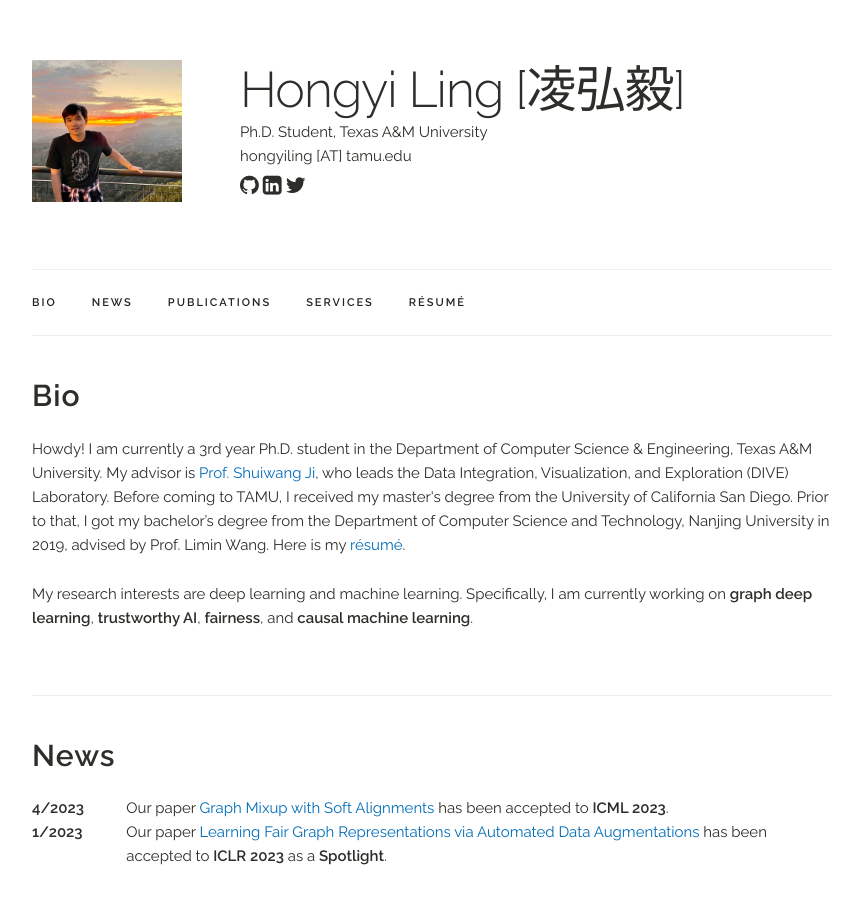
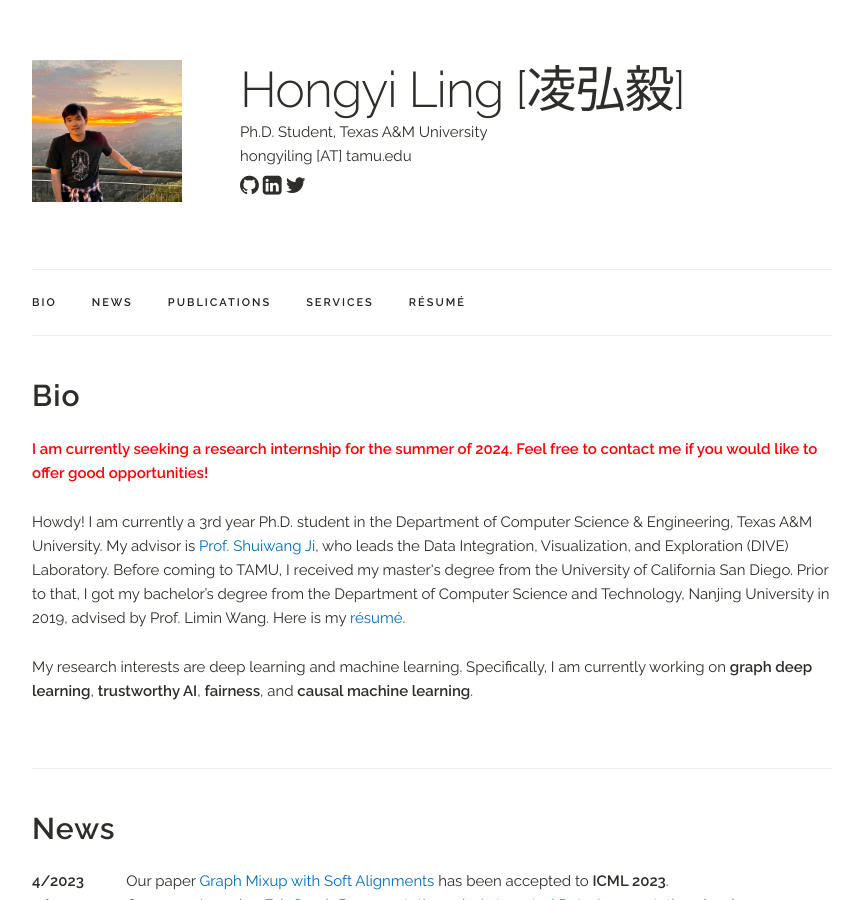
Before and after one commit to hongyiling/hongyiling.github.io, a Jekyll site: the page built from index.html, in a window 1280 px wide and 900 px high. Shown: the whole window, without its empty margins (208-1071 px from the left). Built offline with Jekyll 4.4.1, drawn with Linux system fonts in a browser that asks for light colours; a style sheet for code colours, icons or effects is not loaded.

Commit message:
Update index.html

```diff
--- a/index.html
+++ b/index.html
@@ -5,6 +5,7 @@ title: Home
 <!-- ========== BIO ========== -->
 <div class="docs-section" id="bio">
   <h4><b>Bio</b></h4>
+  <p> <b style="color:red;">I am currently seeking a research internship for the summer of 2024. Feel free to contact me if you would like to offer good opportunities! </b>  </p>
   <p>
   Howdy! I am currently a 3rd year Ph.D. student in the Department of Computer Science & Engineering, Texas A&M University. My advisor is <a href="http://people.tamu.edu/~sji/" target="_blank">Prof. Shuiwang Ji</a>, who leads the Data Integration, Visualization, and Exploration (DIVE) Laboratory. Before coming to TAMU, I received my master's degree from the University of California San Diego. Prior to that, I got my bachelor’s degree from the Department of Computer Science and Technology, Nanjing University in 2019, advised by Prof. Limin Wang. Here is my <a href={{ "/assets/CV_Hongyi.pdf" | prepend: site.baseurl }} target="_blank">résumé</a>.
   </p>
```
